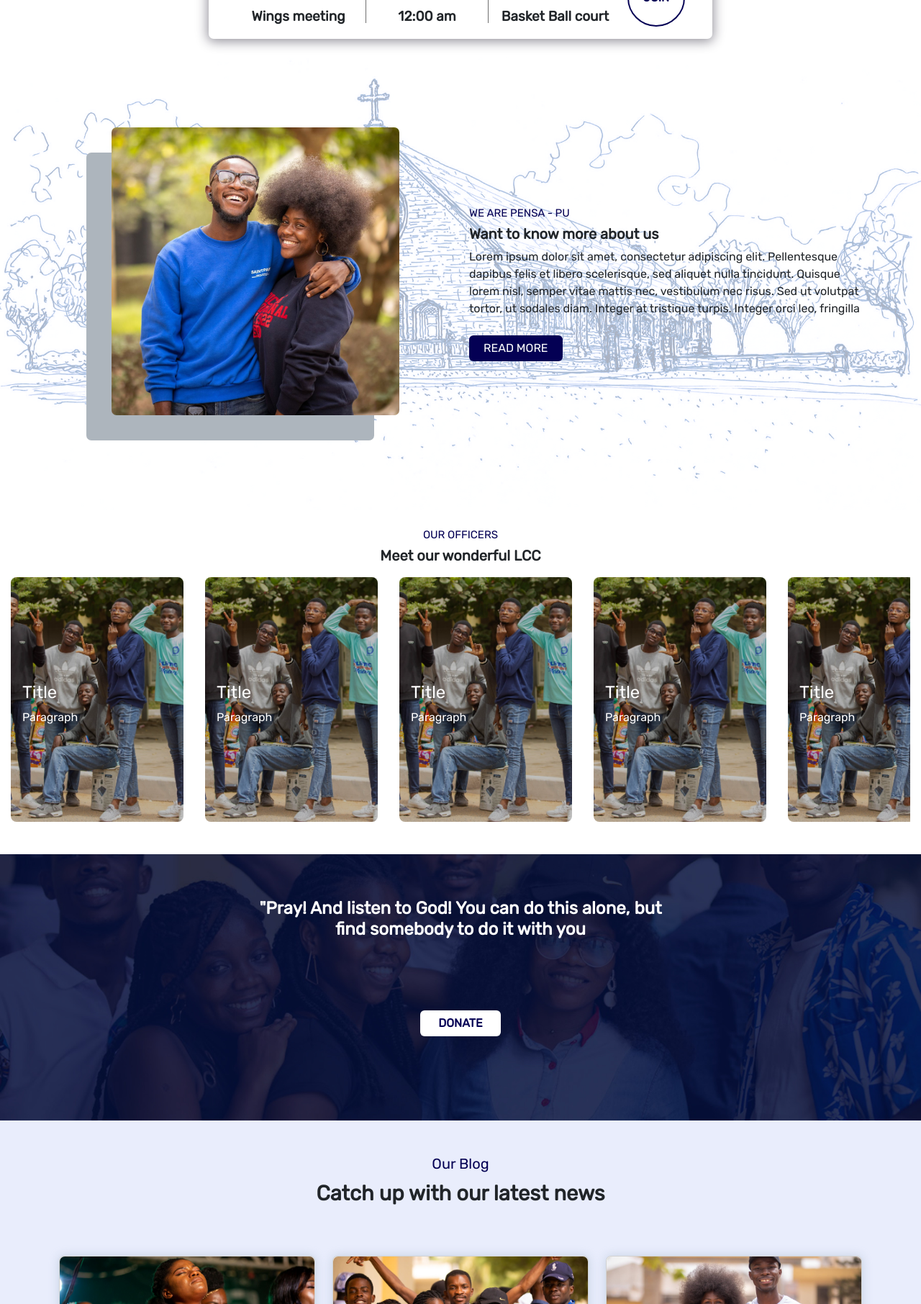
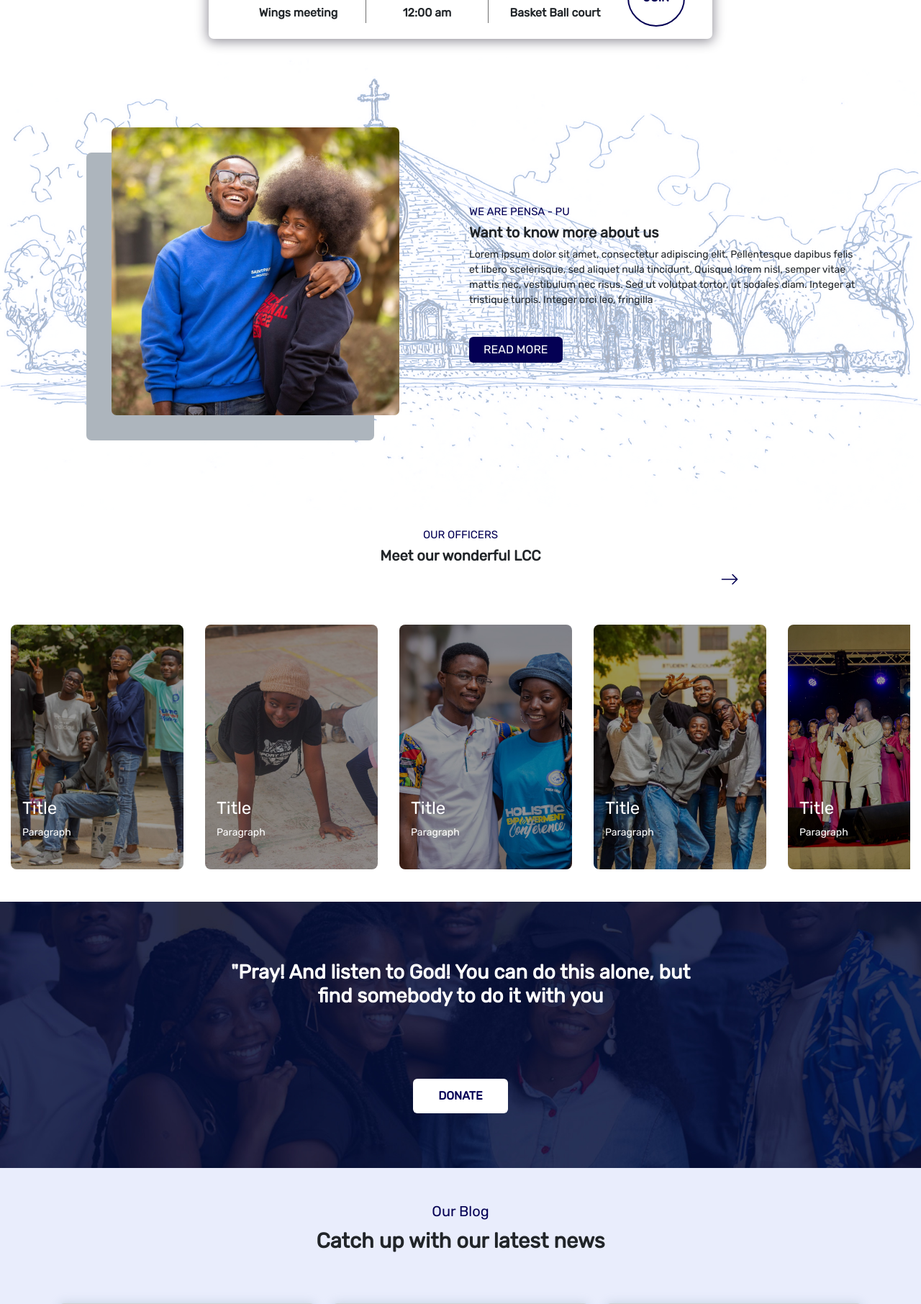
Before and after one commit to imagine1A/PENSA_PU, a PHP site: page / in a window 1280 px wide. Shown: the part 801-2613 px from the top of the page at 72% size. Run offline with PHP 8.4, Linux system fonts and the light colour scheme; some web fonts are replaced.

Commit message:
update 3

```diff
--- a/about_us.html
+++ b/about_us.html
@@ -18,7 +18,7 @@
     <link rel="stylesheet" href="assets/css/styles.css">
 </head>
 
-<body>
+<body style="font-size: 14px;">
     <nav class="navbar navbar-light navbar-expand-md bg-white">
         <div class="container-fluid"><a class="navbar-brand" href="index.html" style="color: #040054;">Brand</a><button data-bs-toggle="collapse" class="navbar-toggler" data-bs-target="#navcol-1"><span class="visually-hidden">Toggle navigation</span><span class="navbar-toggler-icon"></span></button>
             <div class="collapse navbar-collapse" id="navcol-1">
--- a/assets/css/Multi-step-form.css
+++ b/assets/css/Multi-step-form.css
@@ -336,7 +336,7 @@ body a {
 
 @media (min-width: 992px) {
   #multple-step-form-n {
-    height: 565px;
+    height: 635px;
   }
 }
 
--- a/assets/css/styles.css
+++ b/assets/css/styles.css
@@ -97,7 +97,7 @@ body {
   object-fit: cover;
   object-position: center;
   height: 340px;
-  filter: brightness(75%);
+  filter: brightness(60%);
 }
 
 .donate-container {
@@ -250,7 +250,7 @@ li.footer {
 }
 
 .text-overlay {
-  top: 130px;
+  top: 225px;
   color: var(--bs-white);
   height: 100px;
 }
@@ -370,7 +370,7 @@ li.footer {
 
 @media (min-width: 1400px) {
   #events-card {
-    max-width: 1090px;
+    max-width: 1180px;
   }
 }
 
@@ -809,3 +809,42 @@ h5 {
 .gallery {
   border-radius: 5px;
 }
+
+.news.update {
+}
+
+.form-check {
+  margin-right: 5px;
+  margin-left: 25px;
+  padding: 5px;
+}
+
+#arrow-right {
+  font-size: 26px;
+  margin-right: -220px;
+  color: #040054;
+}
+
+@media (min-width: 576px) {
+  #arrow-right {
+    font-size: 26px;
+    margin-right: -325px;
+    color: #040054;
+  }
+}
+
+@media (min-width: 768px) {
+  #arrow-right {
+    font-size: 26px;
+    margin-right: -545px;
+    color: #040054;
+  }
+}
+
+@media (min-width: 992px) {
+  #arrow-right {
+    font-size: 26px;
+    margin-right: -748px;
+    color: #040054;
+  }
+}
--- a/departments.html
+++ b/departments.html
@@ -18,7 +18,7 @@
     <link rel="stylesheet" href="assets/css/styles.css">
 </head>
 
-<body>
+<body style="font-size: 14px;">
     <nav class="navbar navbar-light navbar-expand-md bg-white">
         <div class="container-fluid"><a class="navbar-brand" href="index.html" style="color: #040054;">Brand</a><button data-bs-toggle="collapse" class="navbar-toggler" data-bs-target="#navcol-1"><span class="visually-hidden">Toggle navigation</span><span class="navbar-toggler-icon"></span></button>
             <div class="collapse navbar-collapse" id="navcol-1">
--- a/donate.html
+++ b/donate.html
@@ -18,7 +18,7 @@
     <link rel="stylesheet" href="assets/css/styles.css">
 </head>
 
-<body>
+<body style="font-size: 14px;">
     <nav class="navbar navbar-light navbar-expand-md bg-white">
         <div class="container-fluid"><a class="navbar-brand" href="index.html" style="color: #040054;">Brand</a><button data-bs-toggle="collapse" class="navbar-toggler" data-bs-target="#navcol-1"><span class="visually-hidden">Toggle navigation</span><span class="navbar-toggler-icon"></span></button>
             <div class="collapse navbar-collapse" id="navcol-1">
--- a/gallery.html
+++ b/gallery.html
@@ -18,7 +18,7 @@
     <link rel="stylesheet" href="assets/css/styles.css">
 </head>
 
-<body>
+<body style="font-size: 14px;">
     <nav class="navbar navbar-light navbar-expand-md bg-white">
         <div class="container-fluid"><a class="navbar-brand" href="index.html" style="color: #040054;">Brand</a><button data-bs-toggle="collapse" class="navbar-toggler" data-bs-target="#navcol-1"><span class="visually-hidden">Toggle navigation</span><span class="navbar-toggler-icon"></span></button>
             <div class="collapse navbar-collapse" id="navcol-1">
--- a/index.html
+++ b/index.html
@@ -18,7 +18,7 @@
     <link rel="stylesheet" href="assets/css/styles.css">
 </head>
 
-<body>
+<body style="font-size: 14px;">
     <section style="width: 100%;display: flex;align-items: center;justify-content: center;flex-direction: column;">
         <section id="banner">
             <nav class="navbar navbar-light navbar-expand-md">
@@ -41,29 +41,30 @@
                         <div class="col-md-10 col-xl-8 text-center d-flex d-sm-flex d-md-flex justify-content-center align-items-center mx-auto justify-content-md-start align-items-md-center justify-content-xl-center">
                             <div>
                                 <h1 class="mb-3" style="color: rgb(255,255,255);font-family: 'Rozha One', serif;font-size: 55.52px;">All you need is Living&nbsp;<br>worship</h1>
-                                <p class="mb-4" style="color: rgb(255,255,255);font-size: 14px;font-family: Rubik, sans-serif;">Etiam a rutrum, mauris lectus aptent convallis. Fusce vulputate aliquam, sagittis odio metus. Nulla porttitor vivamus viverra laoreet, aliquam netus.</p><button class="btn" style="background: rgb(255,255,255);color: #040054;font-family: Rubik, sans-serif;padding-right: 7px;padding-left: 7px;margin-right: 8px;font-size: 17px;border-width: 0px;border-color: #040054;">JOIN US NOW&nbsp;<i class="fas fa-arrow-right"></i>&nbsp;</button><button class="btn right" type="button" style="color: rgb(255,255,255);border-color: var(--bs-white);font-size: 17px;font-family: Rubik, sans-serif;margin-left: 8px;">LEARN MORE</button>
+                                <p class="mb-4" style="color: rgb(255,255,255);font-size: 14px;font-family: Rubik, sans-serif;">Etiam a rutrum, mauris lectus aptent convallis. Fusce vulputate aliquam, sagittis odio metus. Nulla porttitor vivamus viverra laoreet, aliquam netus.</p><button class="btn" style="background: rgb(255,255,255);color: #040054;font-family: Rubik, sans-serif;padding: 12px 20px;margin-right: 8px;font-size: 14px;border-width: 0px;border-color: #040054;">JOIN US NOW&nbsp;&nbsp;<i class="fas fa-arrow-right"></i>&nbsp;</button><button class="btn right" type="button" style="color: rgb(255,255,255);border-color: var(--bs-white);font-size: 14px;font-family: Rubik, sans-serif;margin-left: 8px;padding: 12px 20px;">LEARN MORE</button>
                             </div>
                         </div>
                     </div>
                 </div>
             </section>
         </section>
-        <div class="news">
+        <div class="news update">
             <div id="date" style="height: 60px;width: 60px;align-items: center;justify-items: center;display: flex;border-radius: 50%;background-color: #040054;margin-top: -115px;padding: 11px;padding-top: 25px;">
                 <p style="font-family: Rubik, sans-serif;color: rgb(255,255,255);text-align: center;">28<br>JULY</p>
             </div>
-            <div></div>
-            <div style="width: 173px;height: 70px;padding: 5px;padding-top: 20px;border-width: 0px;border-style: solid;border-right-width: 1px;border-right-color: rgb(111,111,111);padding-right: 20px;margin-left: -24px;">
-                <h6 class="event-title" style="color: rgb(4,0,84);">EVENT</h6>
-                <p class="event-details">Wings meeting</p>
-            </div>
-            <div style="width: 170px;height: 70px;padding: 5px;padding-top: 20px;border-width: 0px;border-style: solid;border-right-width: 1px;border-right-color: #6f6f6f;">
-                <h6 style="color: rgb(4,0,84);font-family: Rubik, sans-serif;text-align: center;">TIME</h6>
-                <p class="event-details">12:00 am</p>
-            </div>
-            <div style="width: 185px;height: 70px;padding: 5px;padding-top: 20px;border-width: 0px;border-style: solid;border-right-width: 0px;border-right-color: rgb(0,0,0);">
-                <h6 style="color: rgb(4,0,84);font-family: Rubik, sans-serif;text-align: center;">LOCATION</h6>
-                <p class="event-details">Basket Ball court</p>
+            <div style="display: flex;">
+                <div style="width: 173px;height: 70px;padding: 5px;padding-top: 20px;border-width: 0px;border-style: solid;border-right-width: 1px;border-right-color: rgb(111,111,111);padding-right: 20px;margin-left: -24px;">
+                    <h6 class="event-title" style="color: rgb(4,0,84);font-size: 14px;">EVENT</h6>
+                    <p class="event-details" style="font-size: 16px;">Wings meeting</p>
+                </div>
+                <div style="width: 170px;height: 70px;padding: 5px;padding-top: 20px;border-width: 0px;border-style: solid;border-right-width: 1px;border-right-color: #6f6f6f;">
+                    <h6 style="color: rgb(4,0,84);font-family: Rubik, sans-serif;text-align: center;font-size: 14px;">TIME</h6>
+                    <p class="event-details" style="font-size: 16px;">12:00 am</p>
+                </div>
+                <div style="width: 185px;height: 70px;padding: 5px;padding-top: 20px;border-width: 0px;border-style: solid;border-right-width: 0px;border-right-color: rgb(0,0,0);">
+                    <h6 style="color: rgb(4,0,84);font-family: Rubik, sans-serif;text-align: center;font-size: 14px;">LOCATION</h6>
+                    <p class="event-details" style="font-size: 16px;">Basket Ball court</p>
+                </div>
             </div><button class="btn btn-primary" type="button" style="height: 80px;width: 80px;border-radius: 50%;background: transparent;border: 2px solid rgb(4,0,84);margin-left: 8px;justify-content: center;padding-top: 26px;padding-bottom: 26px;color: #040054;text-align: center;font-weight: bold;padding-right: 19px;padding-left: 19px;">JOIN</button>
         </div>
     </section>
@@ -90,46 +90,48 @@
     <section style="padding: 15px;">
         <div style="width: 100%;display: flex;flex-direction: column;align-items: center;padding: 10px;">
             <h6 style="font-size: 15px;color: #040054;">OUR OFFICERS</h6>
-            <h5 style="font-weight: bold;">Meet our wonderful LCC</h5>
+            <h5 style="font-weight: bold;">Meet our wonderful LCC</h5><svg xmlns="http://www.w3.org/2000/svg" width="1em" height="1em" fill="currentColor" viewBox="0 0 16 16" class="bi bi-arrow-right" id="arrow-right" style="margin-bottom: 40px;">
+                <path fill-rule="evenodd" d="M1 8a.5.5 0 0 1 .5-.5h11.793l-3.147-3.146a.5.5 0 0 1 .708-.708l4 4a.5.5 0 0 1 0 .708l-4 4a.5.5 0 0 1-.708-.708L13.293 8.5H1.5A.5.5 0 0 1 1 8z"></path>
+            </svg>
         </div>
         <div class="image-scroll">
-            <div class="card overlay"><img class="card-img w-100 d-block" src="assets/img/casual%20sunday-10.jpg">
-                <div class="card-img-overlay text-overlay" style="top: 130px;">
-                    <h4 style="color: var(--bs-white);">Title</h4>
-                    <p style="color: var(--bs-white);">Paragraph</p>
-                </div>
-            </div>
             <div class="card overlay"><img class="card-img w-100 d-block" src="assets/img/casual%20sunday-10.jpg">
                 <div class="card-img-overlay text-overlay">
                     <h4 style="color: var(--bs-white);">Title</h4>
                     <p style="color: var(--bs-white);">Paragraph</p>
                 </div>
             </div>
-            <div class="card overlay"><img class="card-img w-100 d-block" src="assets/img/casual%20sunday-10.jpg">
+            <div class="card overlay"><img class="card-img w-100 d-block" src="assets/img/IMG_1202.jpg">
+                <div class="card-img-overlay text-overlay">
+                    <h4 style="color: var(--bs-white);">Title</h4>
+                    <p style="color: var(--bs-white);">Paragraph</p>
+                </div>
+            </div>
+            <div class="card overlay"><img class="card-img w-100 d-block" src="assets/img/IMG_6490.jpg">
                 <div class="card-img-overlay text-overlay">
                     <h4>Title</h4>
                     <p>Paragraph</p>
                 </div>
             </div>
-            <div class="card overlay"><img class="card-img w-100 d-block" src="assets/img/casual%20sunday-10.jpg">
+            <div class="card overlay"><img class="card-img w-100 d-block" src="assets/img/FB_IMG_1643652048268.jpg">
                 <div class="card-img-overlay text-overlay">
                     <h4>Title</h4>
                     <p>Paragraph</p>
                 </div>
             </div>
-            <div class="card overlay"><img class="card-img w-100 d-block" src="assets/img/casual%20sunday-10.jpg">
+            <div class="card overlay"><img class="card-img w-100 d-block" src="assets/img/GloryFest%202021_48.jpg">
                 <div class="card-img-overlay text-overlay">
                     <h4>Title</h4>
                     <p>Paragraph</p>
                 </div>
             </div>
-            <div class="card overlay"><img class="card-img w-100 d-block" src="assets/img/casual%20sunday-10.jpg">
+            <div class="card overlay"><img class="card-img w-100 d-block" src="assets/img/IMG_6536.jpg">
                 <div class="card-img-overlay text-overlay">
                     <h4>Title</h4>
                     <p>Paragraph</p>
                 </div>
             </div>
-            <div class="card overlay"><img class="card-img w-100 d-block" src="assets/img/casual%20sunday-10.jpg">
+            <div class="card overlay"><img class="card-img w-100 d-block" src="assets/img/IMG_6506.jpg">
                 <div class="card-img-overlay text-overlay">
                     <h4>Title</h4>
                     <p>Paragraph</p>
@@ -139,8 +141,8 @@
     </section>
     <section style="width: 100%;height: 370px;display: flex;flex-direction: column;">
         <div class="donate-image"></div>
-        <div class="donate-container" style="color: var(--bs-white);margin-top: -309px;">
-            <h4 style="text-align: center;font-weight: bold;">"Pray! And listen to God! You can do this alone, but<br>find somebody to do it with you</h4><button class="btn" type="button" style="background: #ffffff;border-style: none;margin-top: 90px;color: #040054;padding-right: 25px;padding-left: 25px;font-weight: bold;">DONATE</button>
+        <div class="donate-container" style="color: var(--bs-white);margin-top: -288px;">
+            <h4 style="text-align: center;font-weight: bold;font-size: 27.4px;">"Pray! And listen to God! You can do this alone, but<br>find somebody to do it with you</h4><button class="btn" type="button" style="background: #ffffff;border-style: none;margin-top: 90px;color: #040054;padding: 12px;padding-right: 35px;padding-left: 35px;font-weight: bold;">DONATE</button>
         </div>
     </section>
     <section style="width: 100%;background: #e9edfc;">
@@ -212,8 +214,8 @@
                     <div class="fw-bold d-flex align-items-center mb-2"><span class="bs-icon-sm bs-icon-rounded bs-icon-primary d-flex justify-content-center align-items-center bs-icon me-2"><svg xmlns="http://www.w3.org/2000/svg" width="1em" height="1em" fill="currentColor" viewBox="0 0 16 16" class="bi bi-bezier">
                                 <path fill-rule="evenodd" d="M0 10.5A1.5 1.5 0 0 1 1.5 9h1A1.5 1.5 0 0 1 4 10.5v1A1.5 1.5 0 0 1 2.5 13h-1A1.5 1.5 0 0 1 0 11.5v-1zm1.5-.5a.5.5 0 0 0-.5.5v1a.5.5 0 0 0 .5.5h1a.5.5 0 0 0 .5-.5v-1a.5.5 0 0 0-.5-.5h-1zm10.5.5A1.5 1.5 0 0 1 13.5 9h1a1.5 1.5 0 0 1 1.5 1.5v1a1.5 1.5 0 0 1-1.5 1.5h-1a1.5 1.5 0 0 1-1.5-1.5v-1zm1.5-.5a.5.5 0 0 0-.5.5v1a.5.5 0 0 0 .5.5h1a.5.5 0 0 0 .5-.5v-1a.5.5 0 0 0-.5-.5h-1zM6 4.5A1.5 1.5 0 0 1 7.5 3h1A1.5 1.5 0 0 1 10 4.5v1A1.5 1.5 0 0 1 8.5 7h-1A1.5 1.5 0 0 1 6 5.5v-1zM7.5 4a.5.5 0 0 0-.5.5v1a.5.5 0 0 0 .5.5h1a.5.5 0 0 0 .5-.5v-1a.5.5 0 0 0-.5-.5h-1z"></path>
                                 <path d="M6 4.5H1.866a1 1 0 1 0 0 1h2.668A6.517 6.517 0 0 0 1.814 9H2.5c.123 0 .244.015.358.043a5.517 5.517 0 0 1 3.185-3.185A1.503 1.503 0 0 1 6 5.5v-1zm3.957 1.358A1.5 1.5 0 0 0 10 5.5v-1h4.134a1 1 0 1 1 0 1h-2.668a6.517 6.517 0 0 1 2.72 3.5H13.5c-.123 0-.243.015-.358.043a5.517 5.517 0 0 0-3.185-3.185z"></path>
-                            </svg></span><span style="font-size: 20px;">PENSA-PU</span></div>
-                    <p class="text-muted copyright">Sem eleifend donec molestie, integer quisque orci aliquam.</p>
+                            </svg></span><span style="font-size: 18px;">PENSA-PU</span></div>
+                    <p class="text-muted copyright" style="font-size: 14px;">Sem eleifend donec molestie, integer quisque orci aliquam.</p>
                     <ul class="list-inline mb-0">
                         <li class="list-inline-item"><svg xmlns="http://www.w3.org/2000/svg" width="1em" height="1em" fill="currentColor" viewBox="0 0 16 16" class="bi bi-facebook" style="font-size: 24px;">
                                 <path d="M16 8.049c0-4.446-3.582-8.05-8-8.05C3.58 0-.002 3.603-.002 8.05c0 4.017 2.926 7.347 6.75 7.951v-5.625h-2.03V8.05H6.75V6.275c0-2.017 1.195-3.131 3.022-3.131.876 0 1.791.157 1.791.157v1.98h-1.009c-.993 0-1.303.621-1.303 1.258v1.51h2.218l-.354 2.326H9.25V16c3.824-.604 6.75-3.934 6.75-7.951z"></path>
@@ -226,8 +228,8 @@
                             </svg></li>
                     </ul>
                 </div>
-                <div class="col-sm-4 col-md-3 text-center text-lg-start d-flex flex-column item">
-                    <h3 class="fs-6">Quick Links</h3>
+                <div class="col-sm-4 col-md-3 text-center text-lg-start d-flex flex-column item" style="font-size: 14px;">
+                    <h3 class="fs-6" style="font-size: 14px;">Quick Links</h3>
                     <ul class="list-unstyled">
                         <li class="footer"><a class="link-secondary" href="#">About Us</a></li>
                         <li class="footer"><a class="link-secondary" href="#">Department</a></li>
@@ -236,16 +238,16 @@
                         <li class="footer"><a class="link-secondary" href="#">News/Events</a></li>
                     </ul>
                 </div>
-                <div class="col-sm-4 col-md-3 text-center text-lg-start d-flex flex-column item">
-                    <h3 class="fs-6">Support</h3>
+                <div class="col-sm-4 col-md-3 text-center text-lg-start d-flex flex-column item" style="font-size: 14px;">
+                    <h3 class="fs-6" style="font-size: 14px;">Quick Links</h3>
                     <ul class="list-unstyled">
                         <li class="footer"><a class="link-secondary" href="#">Help</a></li>
                         <li class="footer"><a class="link-secondary" href="#">FAQs</a></li>
                         <li class="footer"><a class="link-secondary" href="#">Privacy and Policy</a></li>
                     </ul>
                 </div>
-                <div class="col-sm-4 col-md-3 text-center text-lg-start d-flex flex-column item">
-                    <h3 class="fs-6">Contact Us</h3>
+                <div class="col-sm-4 col-md-3 text-center text-lg-start d-flex flex-column item" style="font-size: 14px;">
+                    <h3 class="fs-6" style="font-size: 14px;">Contact Us</h3>
                     <ul class="list-unstyled">
                         <li class="footer"><a class="link-secondary" href="#"><i class="material-icons">location_on</i>&nbsp; P.O Box KN 1739, Kaneshie, Accra.</a></li>
                         <li class="footer"><a class="link-secondary" href="#"><i class="material-icons">email</i>&nbsp; info@pensa-pu.com</a></li>
```
Also changed, not shown: other parts of index.html (+12 -13 lines), news_and_events.html (+7 -7 lines), registration.html (+33 -33 lines), assets/img/New PENSA logo.png (added).
